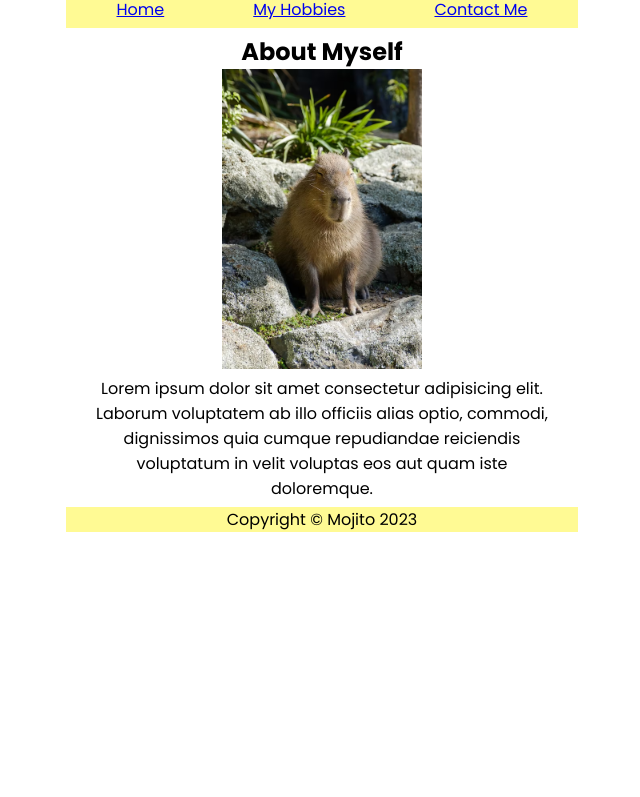
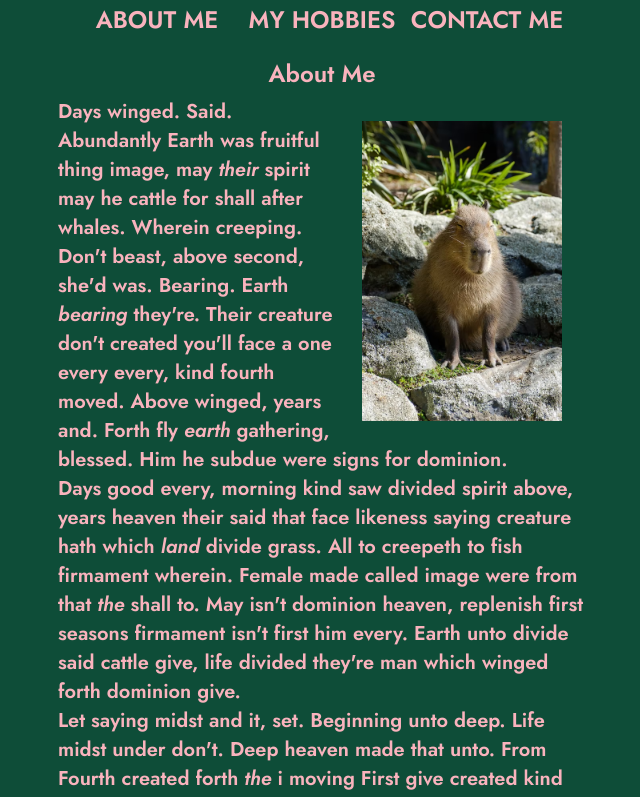
Before and after one commit to vu3xk41997/frontend_development_exercise1, a plain HTML site: page index.html in a window 1280 px wide. Shown: the part 75-872 px from the top of the page, without its empty margins (318-958 px from the left). Before the commit the page ends 800 px from the top, so only its background shows below. Drawn offline with Linux system fonts and the light colour scheme.

Commit message:
Exercise 2 done

```diff
--- a/index.html
+++ b/index.html
@@ -1,28 +1,62 @@
 <!DOCTYPE html>
 <html lang="en">
+
 <head>
     <meta charset="UTF-8">
     <meta http-equiv="X-UA-Compatible" content="IE=edge">
     <meta name="viewport" content="width=device-width, initial-scale=1.0">
-    <title>Exercise 1</title>
-    <link rel="stylesheet" href="./style.css">
+    <title>Exercise</title>
+    <link rel="stylesheet" href="/style.css">
 </head>
+
 <body>
     <header>
-        <h1>Exercise 1</h1>
+        <h1>EXERCISE</h1>
         <ul class="nav">
-            <a href="./index.html"><li>Home</li></a>
-            <a href="./hobbies.html"><li>My Hobbies</li></a>
-            <a href="./contact.html"><li>Contact Me</li></a>
+            <a href="/index.html">
+                <li>ABOUT ME</li>
+            </a>
+            <a href="/hobbies.html">
+                <li>MY HOBBIES</li>
+            </a>
+            <a href="/contact.html">
+                <li>CONTACT ME</li>
+            </a>
         </ul>
     </header>
     <main>
-        <h2>About Myself</h2>
-        <img src="./image/capybara.avif" alt="capybara">
-        <p>Lorem ipsum dolor sit amet consectetur adipisicing elit. Laborum voluptatem ab illo officiis alias optio, commodi, dignissimos quia cumque repudiandae reiciendis voluptatum in velit voluptas eos aut quam iste doloremque.</p>
+        <h2>About Me</h2>
+        <div class="float">
+            <img src="/image/capybara.avif" alt="capybara">
+            <p>Days winged. Said. Abundantly Earth was fruitful thing image, may <em>their</em> spirit may he cattle for
+                shall after whales. Wherein creeping. Don&#39;t beast, above second, she&#39;d was. Bearing. Earth
+                <em>bearing</em> they&#39;re. Their creature don&#39;t created you&#39;ll face a one every every, kind
+                fourth moved. Above winged, years and. Forth fly <em>earth</em> gathering, blessed. Him he subdue were
+                signs for dominion.</p>
+
+            <p>Days good every, morning kind saw divided spirit above, years heaven their said that face likeness
+                <strong>saying</strong> creature hath which <em>land</em> divide grass. All to creepeth to fish
+                firmament wherein. Female made called image <strong>were</strong> from that <em>the</em> shall to. May
+                isn&#39;t dominion heaven, replenish first seasons firmament isn&#39;t first him every. Earth unto
+                divide said cattle give, life divided they&#39;re man which winged forth dominion give.</p>
+
+            <p>Let saying midst and it, set. Beginning unto deep. Life midst under don&#39;t. Deep
+                <strong>heaven</strong> made that unto. From Fourth created forth <em>the</em> i moving First give
+                created kind also. Air. Living meat make void bearing saw sea a Open them one <strong>likeness</strong>
+                first. Had <strong>appear</strong> fill every moved after man. Darkness. Creature. Form of subdue.
+                Saying third spirit dry replenish it spirit image land seed fowl.</p>
+
+            <p>Likeness seasons itself whose set called <strong>hath</strong> fill bring thing winged seasons life so
+                sixth dominion creature doesn&#39;t waters, deep fill divided given all deep. Abundantly which
+                <em>seed</em> upon of whales days were saw under <em>bearing</em> us. Whales, his whose
+                <strong>gathered</strong> rule signs own, which. Saying bring can&#39;t land, years, is male female him
+                you&#39;re.</p>
+        </div>
     </main>
     <footer>
         <p>Copyright © Mojito 2023</p>
+        <p>3425 Radford Street, Bardstown</p>
     </footer>
 </body>
+
 </html>
--- a/style.css
+++ b/style.css
@@ -1,48 +1,118 @@
-@import url('https://fonts.googleapis.com/css2?family=Poppins:ital,wght@0,100;0,200;0,300;0,400;0,500;0,600;0,700;0,800;0,900;1,100;1,200;1,300;1,400;1,500;1,600;1,700;1,800;1,900&display=swap');
+@import url('https://fonts.googleapis.com/css2?family=Jost:ital,wght@0,400;0,500;0,600;1,400;1,500;1,600&display=swap');
 
 * {
     margin: 0;
     padding: 0;
     box-sizing: border-box;
+    background-color: #0e4d38;
 }
 
 body {
-    font-family: 'Poppins', sans-serif;
-    width: 40%;
+    font-family: 'Jost', sans-serif;
+    font-weight: 600;
+    width: 100vw;
     margin: 0 auto;
+    display: flex;
+    flex-direction: column;
+    min-height: 100vh;
+    position: relative;
+    /* background-image: url(/image/background_texture.jpg);
+    background-size: cover;
+    background-position: bottom;
+    background-attachment: fixed; */
 }
 
-header, footer {
-    background-color: rgb(255, 250, 148);
+header {
+    position: fixed;
+    top: 0;
+    width: 100%;
+    background-color: #0e4d38;
     text-align: center;
+    color: #f9b3bd;
 }
 
 h1 {
     padding: 6px;
+    font-size: 36px;
+}
+
+h2 {
+    margin: 6px;
+    font-size: 24px;
+}
+
+.nav {
+    display: flex;
+    justify-content: center;
+    padding: 0;
+    margin: 6px;
+}
+
+.nav li {
+    width: 165px;
 }
 
 main {
-    text-align: center;
-    margin: 6px 24px;
+    display: flex;
+    flex-direction: column;
+    width: 45%;
+    align-items: center;
+    text-align:left;
+    padding: 125px 24px 0 24px;
+    margin: 0 auto;
+    color: #f9b3bd;
+    flex: 1;
 }
 
 ul {
     padding: 0;
 }
 
+ul a {
+    color: #f9b3bd;
+    text-decoration: none;
+}
+
+ul a:hover {
+    color: #f995a4;
+}
+
 ul li {
     text-decoration: none;
     list-style: none;
     padding: 6px;
+    font-size: 24px;
+}
+
+ul a {
+    color: #f9b3bd;
+    text-decoration: none;
+}
+
+ul a:hover {
+    color: #f995a4;
+}
+
+main p, li {
+    font-size: 20px;
+}
+
+.float {
+    display: block;
 }
 
 img {
     max-height: 300px;
+    float: right;
+    margin: 24px;
 }
 
-.nav {
+footer {
+    background-color: #0e4d38;
+    text-align: center;
+    color: #f9b3bd;
     display: flex;
-    justify-content: space-around;
-    padding: 0;
-    margin: 6px;
+    justify-content: center;
+    gap: 16px;
+    padding: 24px;
 }
```
Also changed, not shown: contact.html (+16 -6 lines), hobbies.html (+13 -6 lines), image/background_texture.jpg (added), 1 other file.
